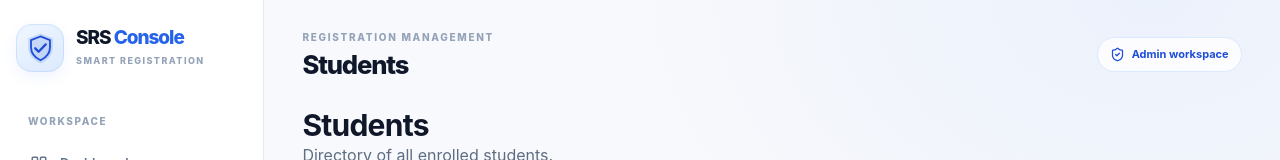
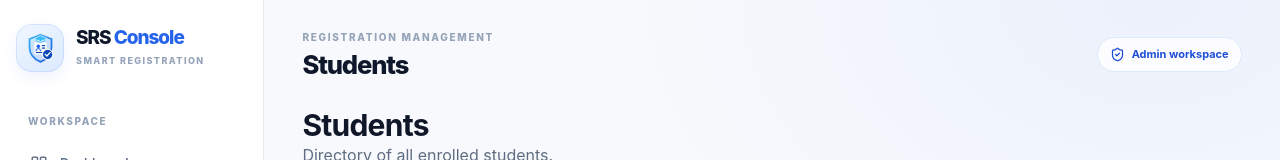
Before and after one commit to TebogoClifford/Smart_Registration_System, a React (Vite) app in the folder web_app/: page /students in a window 1280 px wide. Shown: the top 160 px of the page. Built offline with nearby package versions, Linux system fonts and the light colour scheme; no server answers.

Commit message:
Replace SRS brand mark with student ID shield logo

```diff
--- a/web_app/src/components/Layout.jsx
+++ b/web_app/src/components/Layout.jsx
@@ -20,9 +20,22 @@ function BrandMark({ small = false }) {
   return (
     <span className={`brand-mark ${small ? 'brand-mark-small' : ''}`} aria-hidden="true">
       <svg viewBox="0 0 48 48" fill="none" role="presentation">
-        <path d="M24 3.5 41 10v12.3c0 10.2-6.9 17.8-17 22.2C13.9 40.1 7 32.5 7 22.3V10L24 3.5Z" fill="currentColor" fillOpacity=".16" />
-        <path d="M24 7.5 37 12.4v9.8c0 7.8-5.1 14.1-13 17.9-7.9-3.8-13-10.1-13-17.9v-9.8L24 7.5Z" stroke="currentColor" strokeWidth="2.5" />
-        <path d="m16.8 23.8 4.6 4.6 9.8-10" stroke="currentColor" strokeWidth="3.2" strokeLinecap="round" strokeLinejoin="round" />
+        <defs>
+          <linearGradient id="srs-brand-gradient" x1="5" y1="5" x2="43" y2="44" gradientUnits="userSpaceOnUse">
+            <stop stopColor="#38BDF8" />
+            <stop offset="1" stopColor="#1D4ED8" />
+          </linearGradient>
+        </defs>
+        <path d="M24 3.5 41 10v12.3c0 10.2-6.9 17.8-17 22.2C13.9 40.1 7 32.5 7 22.3V10L24 3.5Z" fill="url(#srs-brand-gradient)" fillOpacity=".16" />
+        <path d="M24 5.5 39 11v11.2c0 9.2-6.1 16.2-15 20.1-8.9-3.9-15-10.9-15-20.1V11L24 5.5Z" stroke="url(#srs-brand-gradient)" strokeWidth="2.3" />
+        <path d="M15.5 17.5c0-1.1.9-2 2-2h12.8c1.1 0 2 .9 2 2v12.8c0 1.1-.9 2-2 2H17.5c-1.1 0-2-.9-2-2V17.5Z" fill="white" fillOpacity=".94" />
+        <circle cx="21" cy="21" r="2.5" fill="#2563EB" />
+        <path d="M17.8 27c.6-2 1.7-3 3.2-3s2.6 1 3.2 3" stroke="#2563EB" strokeWidth="1.6" strokeLinecap="round" />
+        <path d="M26.5 20h3.2M26.5 23.5h3.2M18.2 29.5h11.5" stroke="#0F4CBB" strokeWidth="1.5" strokeLinecap="round" />
+        <circle cx="33.8" cy="32.2" r="7.2" fill="#0F4CBB" stroke="white" strokeWidth="1.5" />
+        <path d="m30.5 32.1 2.2 2.2 4.4-4.7" stroke="white" strokeWidth="1.8" strokeLinecap="round" strokeLinejoin="round" />
+        <path d="m15.2 10.3 8.8-4 8.8 4-8.8 4-8.8-4Z" fill="#38BDF8" stroke="white" strokeWidth=".8" strokeLinejoin="round" />
+        <path d="M18.2 11.7v2.1c2.7 2 8.9 2 11.6 0v-2.1" stroke="#38BDF8" strokeWidth="1.2" strokeLinecap="round" />
       </svg>
     </span>
   );
```
